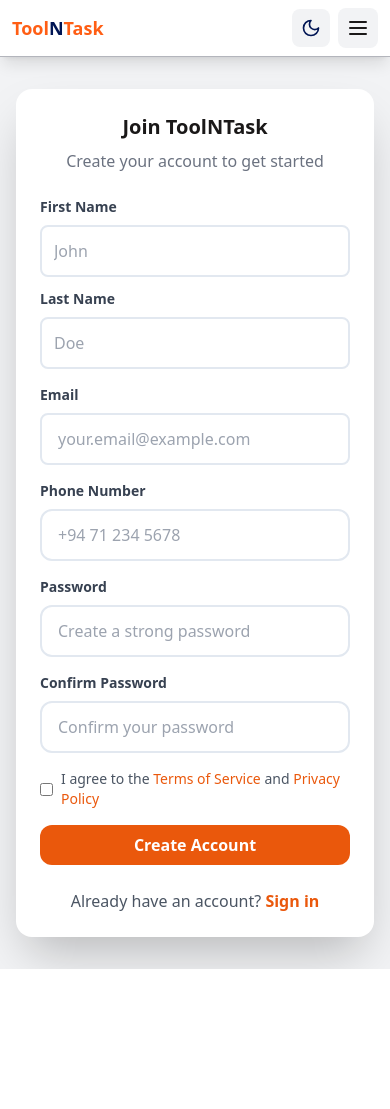
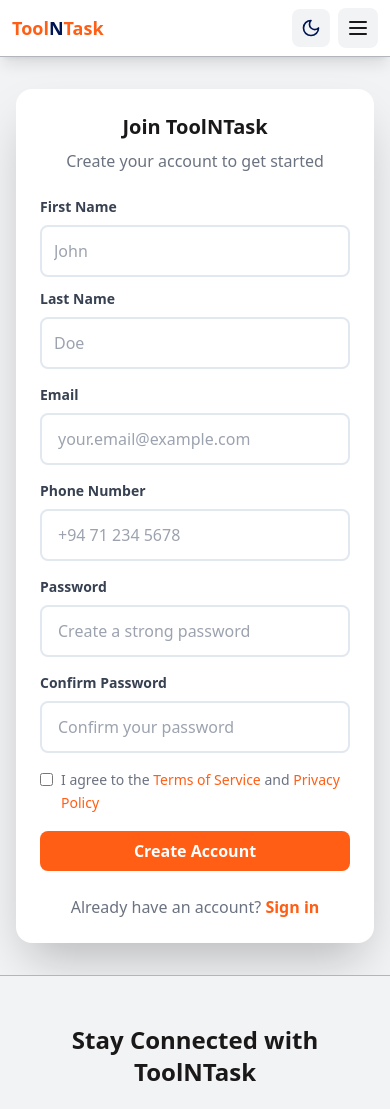
Before and after one commit to SeneshFitzroy/ToolnTask, a Next.js app: page /SignUp in a window 390 px wide. Shown: the top 1109 px of the page. Before the commit the page ends 969 px from the top, so only its background shows below. Built offline with nearby package versions, Linux system fonts and the light colour scheme.

Commit message:
feat: Enhanced pages/SignUp.tsx, pages/About.tsx,  - Detailed changes: diff --git a/pages/About.tsx b/pages/About.tsx ind... at 01:58 PM +0530, July 03, 2025

```diff
--- a/pages/About.tsx
+++ b/pages/About.tsx
@@ -1,51 +1,62 @@
 import Navigation from '../src/components/Navigation';
 import Footer from '../src/components/Footer';
 import { Button } from '../src/components/ui/button';
+import { useState, useEffect } from 'react';
+import { useTheme } from 'next-themes';
 
 export default function About() {
+  const { theme } = useTheme();
+  const [mounted, setMounted] = useState(false);
+
+  useEffect(() => {
+    setMounted(true);
+  }, []);
+
+  if (!mounted) return null;
+
   return (
-    <div className="min-h-screen" style={{ backgroundColor: '#F2F3F5' }}>
+    <div className="min-h-screen" style={{ backgroundColor: theme === 'dark' ? '#0C0F16' : '#F2F3F5' }}>
       <Navigation />
 
-      <div className="py-16 sm:py-20">
+      <div className="py-12 sm:py-16 lg:py-20">
         <div className="max-w-6xl mx-auto px-4 sm:px-6 lg:px-8">
-          <div className="text-center mb-16 sm:mb-20">
-            <h1 className="text-4xl sm:text-5xl lg:text-6xl font-bold mb-6 sm:mb-8" style={{ color: '#1A1818' }}>
+          <div className="text-center mb-12 sm:mb-16 lg:mb-20">
+            <h1 className="text-3xl sm:text-4xl lg:text-5xl xl:text-6xl font-bold mb-4 sm:mb-6 lg:mb-8" style={{ color: theme === 'dark' ? '#FFFFFF' : '#1A1818' }}>
               About{' '}
               <span
                 className="relative inline-block"
                 style={{ color: '#FF5E14' }}
               >
                 ToolNTask
-                <svg className="absolute -bottom-3 left-0 w-full h-4" viewBox="0 0 100 12" style={{ fill: '#FF5E14', opacity: 0.3 }}>
+                <svg className="absolute -bottom-2 sm:-bottom-3 left-0 w-full h-3 sm:h-4" viewBox="0 0 100 12" style={{ fill: '#FF5E14', opacity: 0.3 }}>
                   <path d="M0 10 Q 50 0 100 10 L 100 12 L 0 12 Z" />
                 </svg>
               </span>
             </h1>
-            <p className="text-xl sm:text-2xl max-w-4xl mx-auto leading-relaxed" style={{ color: '#B3B5BC' }}>
+            <p className="text-lg sm:text-xl lg:text-2xl max-w-4xl mx-auto leading-relaxed" style={{ color: theme === 'dark' ? '#B3B5BC' : '#B3B5BC' }}>
               Connecting communities through shared tasks and tool rentals.
               Making everyday life easier, one helping hand at a time.
             </p>
           </div>
 
           {/* Mission Section */}
-          <div className="grid grid-cols-1 lg:grid-cols-2 gap-12 sm:gap-16 items-center mb-16 sm:mb-20">
-            <div className="p-8 rounded-3xl shadow-xl" style={{ backgroundColor: '#FFFFFF' }}>
-              <h2 className="text-3xl sm:text-4xl font-bold mb-6 sm:mb-8" style={{ color: '#1A1818' }}>Our Mission</h2>
-              <p className="text-lg mb-6 leading-relaxed" style={{ color: '#B3B5BC' }}>
+          <div className="grid grid-cols-1 lg:grid-cols-2 gap-8 sm:gap-12 lg:gap-16 items-center mb-12 sm:mb-16 lg:mb-20">
+            <div className="p-6 sm:p-8 rounded-2xl sm:rounded-3xl shadow-xl" style={{ backgroundColor: theme === 'dark' ? '#1A1818' : '#FFFFFF' }}>
+              <h2 className="text-2xl sm:text-3xl lg:text-4xl font-bold mb-4 sm:mb-6 lg:mb-8" style={{ color: theme === 'dark' ? '#FFFFFF' : '#1A1818' }}>Our Mission</h2>
+              <p className="text-base sm:text-lg mb-4 sm:mb-6 leading-relaxed" style={{ color: theme === 'dark' ? '#B3B5BC' : '#B3B5BC' }}>
                 We believe that every community has untapped potential. Whether it&apos;s someone with
                 time to spare looking for extra income, or a neighbor who needs a specific tool
                 for a weekend project, ToolNTask bridges these gaps.
               </p>
-              <p className="text-lg leading-relaxed" style={{ color: '#B3B5BC' }}>
+              <p className="text-base sm:text-lg leading-relaxed" style={{ color: theme === 'dark' ? '#B3B5BC' : '#B3B5BC' }}>
                 Our platform empowers people to share resources, build connections, and create
                 a more collaborative community where everyone benefits.
               </p>
             </div>
             <div className="flex justify-center">
-              <div className="w-64 h-64 sm:w-80 sm:h-80 lg:w-96 lg:h-96 rounded-3xl flex items-center justify-center shadow-xl relative overflow-hidden" style={{ background: 'linear-gradient(135deg, #FF5E14 0%, #FF5E14 100%)' }}>
+              <div className="w-56 h-56 sm:w-64 sm:h-64 lg:w-80 lg:h-80 xl:w-96 xl:h-96 rounded-2xl sm:rounded-3xl flex items-center justify-center shadow-xl relative overflow-hidden" style={{ background: 'linear-gradient(135deg, #FF5E14 0%, #FF5E14 100%)' }}>
                 <div className="absolute inset-0 bg-gradient-to-br from-white/20 to-transparent"></div>
-                <span className="text-6xl sm:text-7xl lg:text-8xl relative z-10">🤝</span>
+                <span className="text-5xl sm:text-6xl lg:text-7xl xl:text-8xl relative z-10">🤝</span>
               </div>
             </div>
           </div>
--- a/pages/SignUp.tsx
+++ b/pages/SignUp.tsx
@@ -82,48 +82,69 @@ export default function SignUp() {
                 <label className="block text-sm font-semibold mb-2" style={{ color: theme === 'dark' ? '#B3B5BC' : '#374151' }}>Phone Number</label>
                 <input
                   type="tel"
-                  className="w-full px-4 py-3 border-2 border-slate-200 dark:border-gray-600 rounded-xl focus:border-orange-600 focus:outline-none bg-white dark:bg-gray-700 text-slate-800 dark:text-white"
+                  className="w-full px-4 py-3 border-2 rounded-lg sm:rounded-xl focus:outline-none transition-colors"
+                  style={{
+                    borderColor: theme === 'dark' ? '#4B5563' : '#E2E8F0',
+                    backgroundColor: theme === 'dark' ? '#374151' : '#FFFFFF',
+                    color: theme === 'dark' ? '#FFFFFF' : '#1A1818'
+                  }}
                   placeholder="+94 71 234 5678"
+                  onFocus={(e) => e.currentTarget.style.borderColor = '#FF5E14'}
+                  onBlur={(e) => e.currentTarget.style.borderColor = theme === 'dark' ? '#4B5563' : '#E2E8F0'}
                 />
               </div>
 
               <div>
-                <label className="block text-sm font-semibold text-gray-700 dark:text-gray-300 mb-2">Password</label>
+                <label className="block text-sm font-semibold mb-2" style={{ color: theme === 'dark' ? '#B3B5BC' : '#374151' }}>Password</label>
                 <input
                   type="password"
-                  className="w-full px-4 py-3 border-2 border-slate-200 dark:border-gray-600 rounded-xl focus:border-orange-600 focus:outline-none bg-white dark:bg-gray-700 text-slate-800 dark:text-white"
+                  className="w-full px-4 py-3 border-2 rounded-lg sm:rounded-xl focus:outline-none transition-colors"
+                  style={{
+                    borderColor: theme === 'dark' ? '#4B5563' : '#E2E8F0',
+                    backgroundColor: theme === 'dark' ? '#374151' : '#FFFFFF',
+                    color: theme === 'dark' ? '#FFFFFF' : '#1A1818'
+                  }}
                   placeholder="Create a strong password"
+                  onFocus={(e) => e.currentTarget.style.borderColor = '#FF5E14'}
+                  onBlur={(e) => e.currentTarget.style.borderColor = theme === 'dark' ? '#4B5563' : '#E2E8F0'}
                 />
               </div>
 
               <div>
-                <label className="block text-sm font-semibold text-gray-700 dark:text-gray-300 mb-2">Confirm Password</label>
+                <label className="block text-sm font-semibold mb-2" style={{ color: theme === 'dark' ? '#B3B5BC' : '#374151' }}>Confirm Password</label>
                 <input
                   type="password"
-                  className="w-full px-4 py-3 border-2 border-slate-200 dark:border-gray-600 rounded-xl focus:border-orange-600 focus:outline-none bg-white dark:bg-gray-700 text-slate-800 dark:text-white"
+                  className="w-full px-4 py-3 border-2 rounded-lg sm:rounded-xl focus:outline-none transition-colors"
+                  style={{
+                    borderColor: theme === 'dark' ? '#4B5563' : '#E2E8F0',
+                    backgroundColor: theme === 'dark' ? '#374151' : '#FFFFFF',
+                    color: theme === 'dark' ? '#FFFFFF' : '#1A1818'
+                  }}
                   placeholder="Confirm your password"
+                  onFocus={(e) => e.currentTarget.style.borderColor = '#FF5E14'}
+                  onBlur={(e) => e.currentTarget.style.borderColor = theme === 'dark' ? '#4B5563' : '#E2E8F0'}
                 />
               </div>
 
-              <div className="flex items-center">
-                <input type="checkbox" className="rounded border-gray-300 dark:border-gray-600 text-orange-600 focus:ring-orange-600 dark:bg-gray-700" />
-                <span className="ml-2 text-sm text-gray-600 dark:text-gray-300">
+              <div className="flex items-start gap-2">
+                <input type="checkbox" className="mt-1 rounded" style={{ accentColor: '#FF5E14' }} />
+                <span className="text-sm leading-relaxed" style={{ color: theme === 'dark' ? '#B3B5BC' : '#6B7280' }}>
                   I agree to the{' '}
-                  <Link href="#" className="text-orange-600 hover:text-orange-700">Terms of Service</Link>
+                  <Link href="/TermsAndConditions" className="hover:underline" style={{ color: '#FF5E14' }}>Terms of Service</Link>
                   {' '}and{' '}
-                  <Link href="#" className="text-orange-600 hover:text-orange-700">Privacy Policy</Link>
+                  <Link href="/PrivacyPolicy" className="hover:underline" style={{ color: '#FF5E14' }}>Privacy Policy</Link>
                 </span>
               </div>
 
-              <Button className="w-full bg-orange-600 hover:bg-orange-700 text-white py-3 sm:py-4 text-base sm:text-lg font-semibold rounded-xl">
+              <Button className="w-full text-white py-3 sm:py-4 text-base sm:text-lg font-semibold rounded-lg sm:rounded-xl transition-all duration-300 hover:scale-105" style={{ backgroundColor: '#FF5E14' }}>
                 Create Account
               </Button>
             </form>
 
             <div className="mt-6 sm:mt-8 text-center">
-              <p className="text-gray-600 dark:text-gray-300">
+              <p style={{ color: theme === 'dark' ? '#B3B5BC' : '#6B7280' }}>
                 Already have an account?{' '}
-                <Link href="/SignIn" className="text-orange-600 hover:text-orange-700 font-semibold">
+                <Link href="/SignIn" className="font-semibold hover:underline" style={{ color: '#FF5E14' }}>
                   Sign in
                 </Link>
               </p>
@@ -131,6 +152,8 @@ export default function SignUp() {
           </div>
         </div>
       </div>
+
+      <Footer />
     </div>
   );
 }
```
